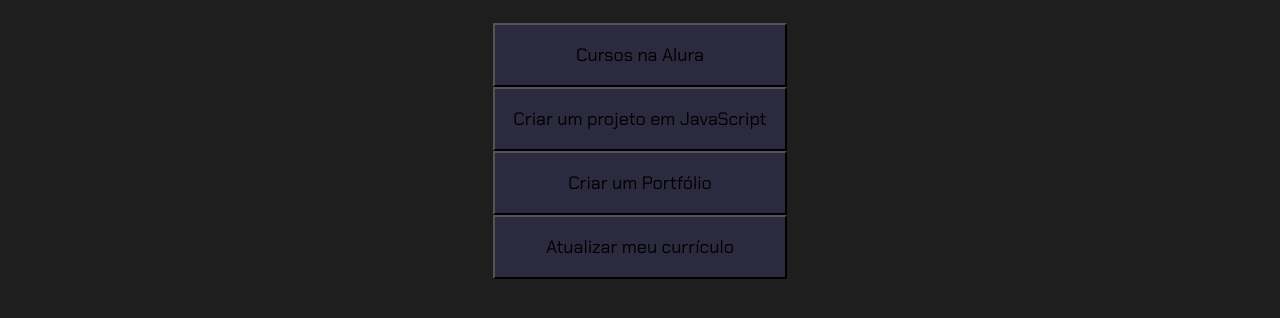
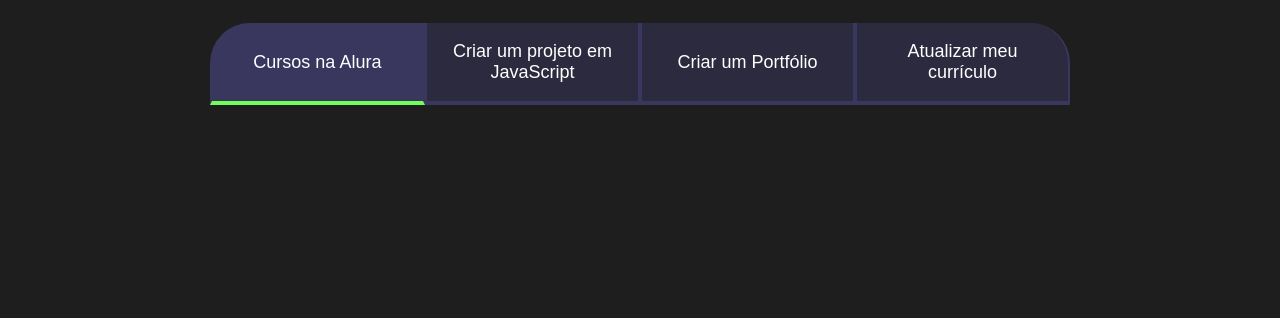
Before and after one commit to kaio07alm/2024, a plain HTML site: page index.html in a window 1280 px wide. Shown: the part 80-398 px from the top of the page. Drawn offline with Linux system fonts and the light colour scheme.

Commit message:
Add files via upload

```diff
--- a/style.css
+++ b/style.css
@@ -1,6 +1,6 @@
-@import url('https://fonts.googleapis.com/css2?family=Chakra+Petch:ital,wght@0,300;0,400;0,500;0,600;0,700;1,300;1,400;1,500;1,600;1,700&display=swap');
+@import url('https://fonts.googleapis.com/css2?family=Chakra+Petch:wght@400;700&display=swap');
 
-:root{
+:root {
     --cor-de-fundo: #1E1E1E;
     --verde: #6FFF57;
     --branco: #FFFFFF;
@@ -9,12 +9,14 @@
     --texto-fundo: rgba(58, 55, 94, 0.3);
 }
 
-body{
+body {
     background-color: var(--cor-de-fundo);
     color: var(--branco);
     font-family: 'Chakra Petch', sans-serif;
 }
-.conteudo-principal{
+
+
+.conteudo-principal {
     display: flex;
     flex-direction: column;
     justify-content: center;
@@ -23,22 +25,56 @@
     width: 100%;
     margin: 0 auto;
 }
-.titulo-principal{
+
+.titulo-principal {
     text-align: left;
     width: 100%;
     font-size: 32px;
-    }
+}
+
 .titulo-principal span {
     color: var(--verde);
 }
-.botao{
-    font-family: 'Chakra Petch', sans-serif;
+
+.botao {
+    font-family: "Crakra Petch", sans-serif;
     background-color: var(--botao-inativo);
+    color: var(--branco);
     display: flex;
     justify-content: center;
     padding: 1em;
     font-size: 18px;
     align-items: center;
     width: 100%;
+    border-bottom: 4px solid var(--botao-ativo);
+    border-left: 2px solid var(--botao-ativo);
+    border-right: 2px solid var(--botao-ativo);
+    border-top: none;
+}
 
+.botao:first-child {
+    border-radius: 40px 40px 0 0;
 }
+
+.botoes {
+    display: block;
+}
+
+.ativo{
+    background-color: var(--botao-ativo);
+    border-bottom: 4px solid var(--verde);
+}
+
+@media screen and (min-width: 768px) {
+    .botoes {
+        display: flex;
+    }
+
+    .botao:first-child {
+        border-radius: 40px 0 0 0;
+    }
+
+    .botao:last-child {
+        border-radius: 0 40px 0 0;
+    }
+}
```
